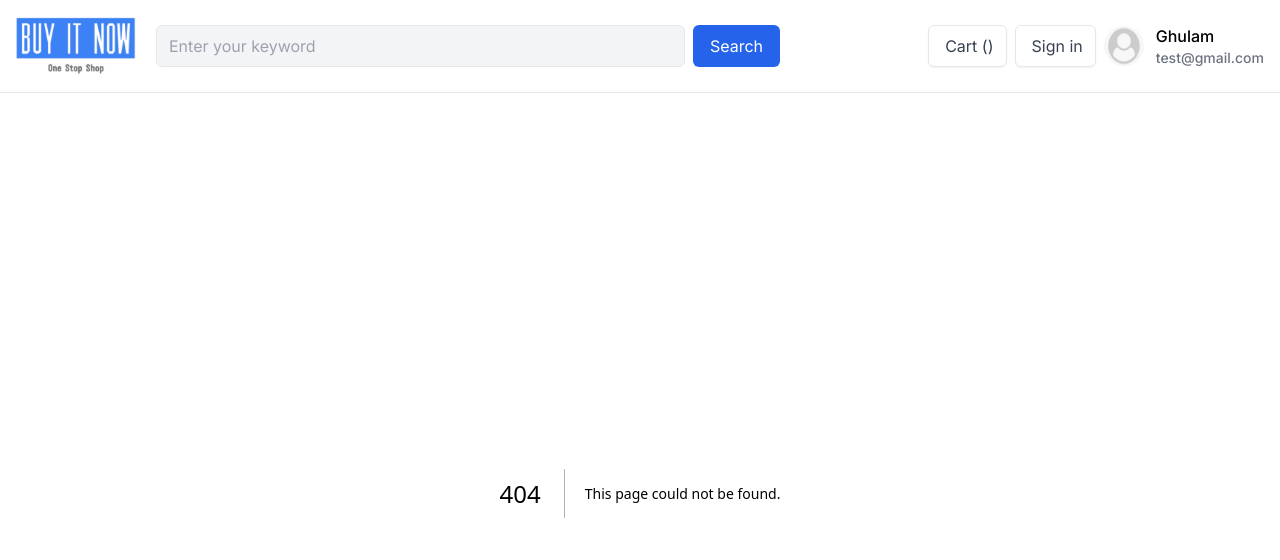
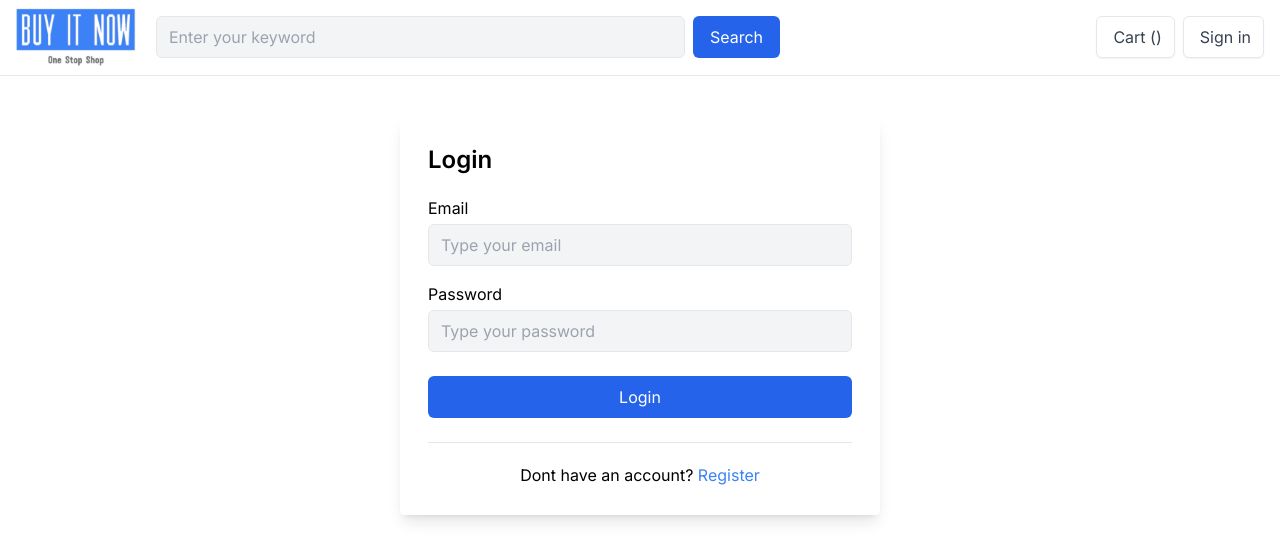
Before and after one commit to Born2shine/gadgets-market, a Next.js app: page /login in a window 1280 px wide. Before the commit this address had no page. Shown: the top 560 px of the page. Built offline with nearby package versions, Linux system fonts and the light colour scheme; no server answers.

Commit message:
nextAuthentication feature

```diff
--- a/next.config.js
+++ b/next.config.js
@@ -3,6 +3,7 @@
   env: {
     DB_URI: "mongodb://localhost:27017/buynow",
     URL: "http://localhost:3000",
+    NEXTAUTH_SECRET: "nextauthbuynowdamilola20",
   },
   images: {
     domains: ["res.cloudinary.com"],
--- a/src/app/globalProvider.jsx
+++ b/src/app/globalProvider.jsx
@@ -1,8 +1,11 @@
 "use client"
 import { AuthProvider } from "@/context/authContext";
 import { CartProvider } from "@/context/cardContext";
+import{SessionProvider} from "next-auth/react";
+import 'react-toastify/dist/ReactToastify.css';
 import { ToastContainer } from "react-toastify";
-import 'react-toastify/dist/ReactToastify.css'
+import 'react-toastify/dist/ReactToastify.css';
+
 
 export function GlobalProvider({ children }) {
   return(
@@ -10,7 +13,11 @@
     <ToastContainer position="top-center" autoClose={5000}
 hideProgressBar={true}/>
     <AuthProvider>
-     <CartProvider>{children}</CartProvider>
+      <CartProvider>
+          <SessionProvider>
+            {children}
+          </SessionProvider>
+      </CartProvider>
      </AuthProvider>
      </>
   )
--- /dev/null
+++ b/src/app/login/page.jsx
@@ -0,0 +1,7 @@
+import Login from "@/components/auth/Login";
+
+const LoginPage = () => {
+    return ( <Login/> );
+}
+
+export default LoginPage;
--- a/src/backend/models/userModel.js
+++ b/src/backend/models/userModel.js
@@ -50,11 +50,9 @@
     return next();
   }
 
-  this.password = await bcrypt.hash(this.password, 12);
+  this.password = await bcrypt.hash(this.password, 10);
 
   this.passwordChangeAt = Date.now() - 2000;
-
-  next();
 });
 
 export default mongoose.models.User || mongoose.model("User", userSchema);
--- a/src/components/auth/Login.jsx
+++ b/src/components/auth/Login.jsx
@@ -1,13 +1,59 @@
-import React from "react";
-import { Link } from "react-router-dom";
+'use client'
+import Link from 'next/link'
+import { useState, useEffect, useContext } from 'react';
+import AuthContext from "@/context/authContext";
+import { toast } from "react-toastify";
+import {signIn} from 'next-auth/react'
+import{useRouter} from 'next/navigation'
+
 
 const Login = () => {
+const router = useRouter()
+  // const {error, clearError} =  useContext(AuthContext)
+
+
+  const[email, setEmail] = useState('')
+  const[password, setPassword] = useState('')
+
+  // useEffect(()=>{
+  //   if(error){
+  //     toast.error(error)
+  //     clearError()
+  //   }
+  // }, [error])
+
+  const submitHandler = async(e)=>{
+      e.preventDefault();
+
+    const data= await signIn('credentials',{
+      email,
+      password,
+      redirect: false
+    })
+
+    console.log(data)
+
+    if (data?.error){
+      toast.error(data?.error)
+    }
+
+    if(data?.ok){
+      toast.success('LOGIN SUCCESFUL!')
+      router.push('/')
+    }
+
+
+
+      // registerUser({email, password})
+
+  }
+
   return (
     <div
       style={{ maxWidth: "480px" }}
       className="mt-10 mb-20 p-4 md:p-7 mx-auto rounded bg-white shadow-lg"
     >
-      <form>
+      <form  onClick={submitHandler}>
         <h2 className="mb-5 text-2xl font-semibold">Login</h2>
 
         <div className="mb-4">
@@ -15,6 +61,8 @@
           <input
             className="appearance-none border border-gray-200 bg-gray-100 rounded-md py-2 px-3 hover:border-gray-400 focus:outline-none focus:border-gray-400 w-full"
             type="text"
+            value={email}
+            onChange={(e)=>setEmail(e.target.value)}
             placeholder="Type your email"
             required
           />
@@ -25,6 +73,8 @@
           <input
             className="appearance-none border border-gray-200 bg-gray-100 rounded-md py-2 px-3 hover:border-gray-400 focus:outline-none focus:border-gray-400 w-full"
             type="password"
+            value={password}
+            onChange={(e)=>setPassword(e.target.value)}
             placeholder="Type your password"
             minLength={6}
             required
@@ -33,7 +83,7 @@
 
         <button
           type="submit"
-          className="my-2 px-4 py-2 text-center w-full inline-block text-white bg-blue-600 border border-transparent rounded-md hover:bg-blue-700"
+          className="my-2 px-4 py-2 text-center w-full inline-block text-white bg-blue-600 border border-transparent rounded-md hover:bg-blue-700"  onClick={submitHandler}
         >
           Login
         </button>
@@ -41,8 +91,8 @@
         <hr className="mt-4" />
 
         <p className="text-center mt-5">
-          Don't have an account?{" "}
-          <Link to="/register" className="text-blue-500">
+          Dont have an account?{" "}
+          <Link href="/register" className="text-blue-500">
             Register
           </Link>
         </p>
--- a/src/components/layout/Header.jsx
+++ b/src/components/layout/Header.jsx
@@ -3,11 +3,22 @@
 import React from "react";
 import Link from "next/link";
 import Search from "./Search";
-import { useContext } from "react";
+import { useContext, useEffect } from "react";
 import Image from "next/image";
-import CartContext from "@/context/cardContext"
+import CartContext from "@/context/cardContext";
+import {useSession} from "next-auth/react";
+import AuthContext from "@/context/authContext";
 
 const Header = () => {
+
+  const {user, setUser} = useContext(AuthContext)
+
+const {data} = useSession();
+
+useEffect(()=>{
+  setUser(data?.user)
+},[data])
+
   const {addItemToCart, cart} = useContext(CartContext)
   return (
     <header className="bg-white py-2 border-b">
@@ -35,6 +46,7 @@
                 Cart (<b>{cart?.cartItems?.length}</b>)
               </span>
             </Link>
+            {!user? (
             <Link
               href="/login"
               className="px-3 py-2 inline-block text-center text-gray-700 bg-white shadow-sm border border-gray-200 rounded-md hover:bg-gray-100 hover:border-gray-300"
@@ -42,22 +54,23 @@
               <i className="text-gray-400 w-5 fa fa-user"></i>
               <span className="hidden lg:inline ml-1">Sign in</span>
             </Link>
+            ) : (
             <Link href="/me">
               <div className="flex items-center mb-4 space-x-3 mt-4 cursor-pointer">
-                <Image className="w-10 h-10 rounded-full" src={"/images/default_avatar.png"} alt='user'  height="10"
+                <Image className="w-10 h-10 rounded-full" src={user?.avatar?user?.avatar?.url: "/images/default_avatar.png"} alt='user'  height="10"
                 width="10"/>
                 <div className="space-y-1 font-medium">
                   <p>
-                    Ghulam
+                   {user?.name}
                     <time className="block text-sm text-gray-500 dark:text-gray-400">
-                      test@gmail.com
+                      {user.email}
                     </time>
                   </p>
                 </div>
               </div>
-            </Link>
+              </Link>
+            )}
           </div>
-
           <div className="lg:hidden ml-2">
             <button
               type="button"
--- a/src/context/authContext.js
+++ b/src/context/authContext.js
@@ -2,6 +2,7 @@
 
 import { createContext, useState, useEffect } from "react";
 import { useRouter } from "next/navigation";
+
 import axios from "axios";
 import { toast } from "react-toastify";
 
@@ -23,7 +24,7 @@
           password,
         }
       );
-
+      console.log(data?.user);
       if (data?.user) {
         toast.success("SignUp Successful!!");
         setTimeout(() => {
@@ -31,7 +32,7 @@
         }, 1500);
       }
     } catch (err) {
-      console.log(err?.response);
+      console.log(err?.response?.data?.message);
 
       setError(err?.response?.data?.message);
     }
--- /dev/null
+++ b/src/pages/api/auth/[...nextauth].js
@@ -0,0 +1,41 @@
+import NextAuth from "next-auth";
+import CredentialsProvider from "next-auth/providers/credentials";
+
+import User from "@/backend/models/userModel";
+import bcrypt from "bcryptjs";
+import dbConnect from "@/backend/config/dbconfig";
+
+export default async function auth(req, res) {
+  return await NextAuth(req, res, {
+    session: {
+      strategy: "jwt",
+    },
+    providers: [
+      CredentialsProvider({
+        async authorize(credentials, req) {
+          dbConnect();
+
+          const { email, password } = credentials;
+
+          const user = await User.findOne({ email }).select("+password");
+
+          if (!user) {
+            throw new Error("invalid email or password");
+          }
+
+          const isPasswordMatch = bcrypt.compare(password, user.password);
+
+          if (!isPasswordMatch) {
+            throw new Error("invalid email or password");
+          }
+
+          return user;
+        },
+      }),
+    ],
+    pages: {
+      signIn: "/login",
+    },
+    secret: process.env.NEXTAUTH_SECRET,
+  });
+}
```
